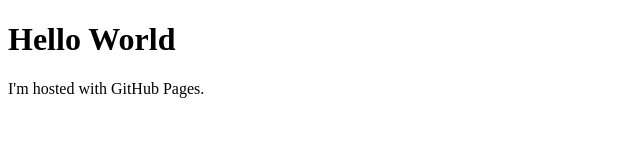
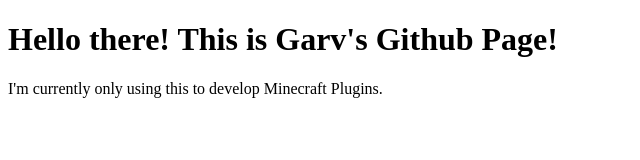
Before and after one commit to toogiii/toogiii.github.io, a plain HTML site: page index.html in a window 1280 px wide. Shown: the whole page, without its empty margins (0-640 px from the left). Drawn offline with Linux system fonts and the light colour scheme.

Commit message:
Updated hello world on webpage

```diff
--- a/index.html
+++ b/index.html
@@ -1,7 +1,7 @@
 <!DOCTYPE html>
 <html>
 <body>
-<h1>Hello World</h1>
-<p>I'm hosted with GitHub Pages.</p>
+<h1>Hello there! This is Garv's Github Page!</h1>
+<p>I'm currently only using this to develop Minecraft Plugins.</p>
 </body>
 </html>
```
